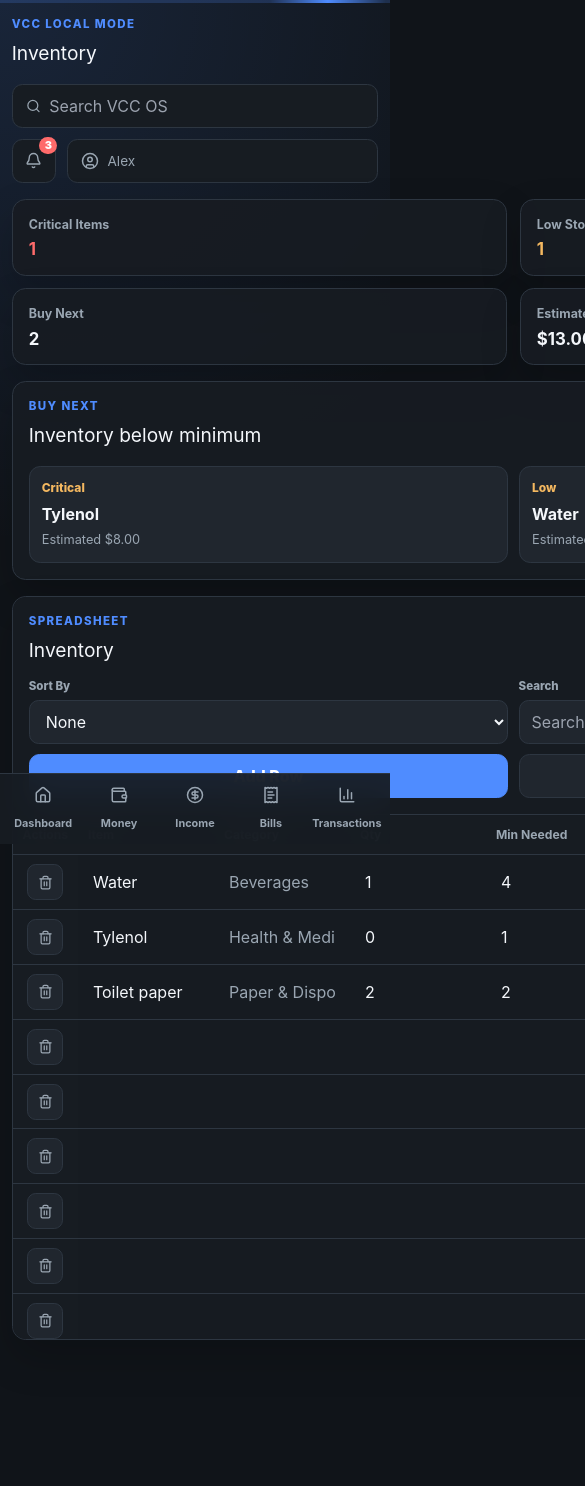
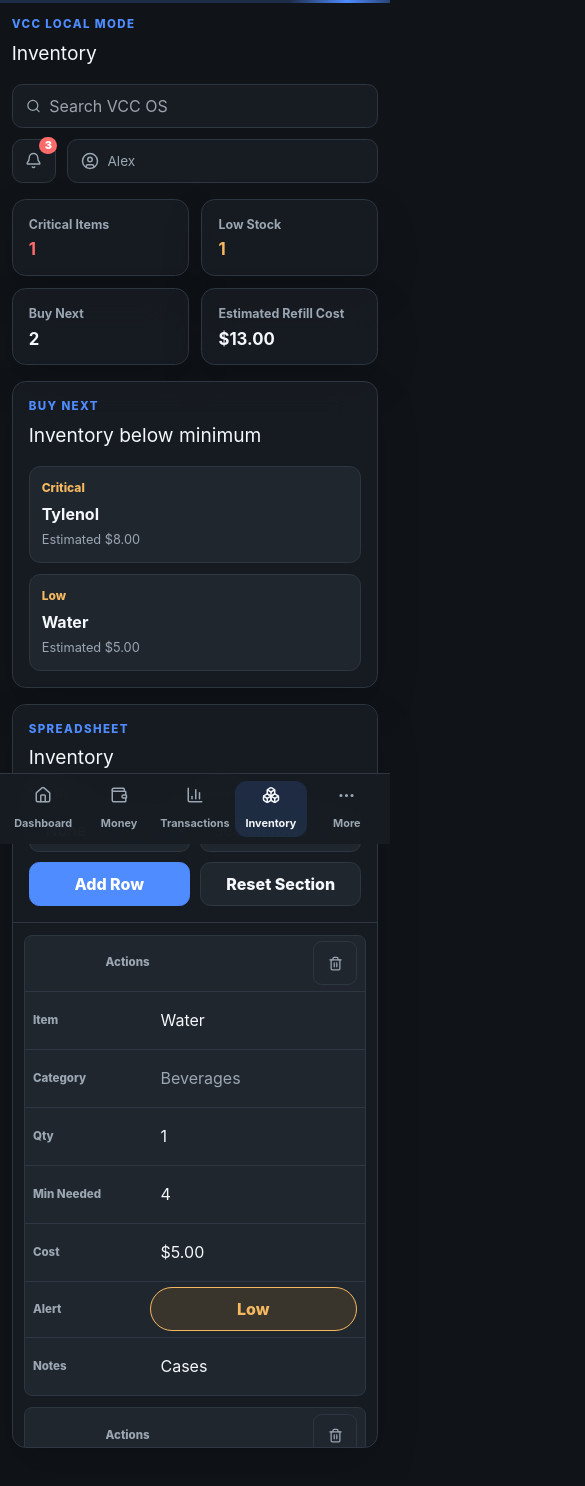
Before and after one commit to itwizzle21-CYBER/vcc-os, a React (Vite) app: page /inventory in a window 390 px wide. Shown: the top 1486 px of the page, 585 px wide, since content can reach past the window. Before the commit the page ends 1436 px from the top, so only its background shows below. Built offline with nearby package versions, Linux system fonts and the light colour scheme.

Commit message:
Polish mobile sheets and add adaptive workspace styles

```diff
--- a/src/App.tsx
+++ b/src/App.tsx
@@ -22,6 +22,7 @@ export default function App() {
     document.documentElement.dataset.theme = data.settings.theme;
     document.documentElement.dataset.accent = data.settings.accent;
     document.documentElement.dataset.density = data.settings.density;
+    document.documentElement.dataset.surface = data.settings.surfaceStyle;
   }, [data]);
 
   function updateData(next: AppData) {
@@ -48,7 +49,7 @@ export default function App() {
   }
 
   return (
-    <AppShell currentPath={path} settings={data.settings} data={data}>
+    <AppShell currentPath={path} settings={data.settings} data={data} onSettingsChange={(settings) => updateData({ ...data, settings })}>
       {path === "/" && <Dashboard financialState={financialState} decisionState={decisionState} settings={data.settings} onSettingsChange={(settings) => updateData({ ...data, settings })} />}
       {path === "/money" && (
         <ModulePage section="money" data={data} financialState={financialState} updateRows={updateRows} updateSort={updateSort} resetSection={handleResetSection} header={<PaycheckPlanner data={data} onChange={updateData} />} />
@@ -200,6 +201,7 @@ function SettingsPage({ data, onChange }: { data: AppData; onChange: (data: AppD
           <SettingSelect label="Theme mode" value={data.settings.theme} options={["dark", "midnight", "slate", "light"]} onChange={(theme) => onChange({ ...data, settings: { ...data.settings, theme: theme as AppData["settings"]["theme"] } })} />
           <SettingSelect label="Accent color" value={data.settings.accent} options={["blue", "green", "gold", "purple", "red"]} onChange={(accent) => onChange({ ...data, settings: { ...data.settings, accent: accent as AppData["settings"]["accent"] } })} />
           <SettingSelect label="Layout density" value={data.settings.density} options={["comfortable", "compact", "ultra"]} onChange={(density) => onChange({ ...data, settings: { ...data.settings, density: density as AppData["settings"]["density"] } })} />
+          <SettingSelect label="Surface style" value={data.settings.surfaceStyle} options={["glass", "neumorphic", "minimal"]} onChange={(surfaceStyle) => onChange({ ...data, settings: { ...data.settings, surfaceStyle: surfaceStyle as AppData["settings"]["surfaceStyle"] } })} />
           <SettingToggle label="Confirm before reset" checked={data.settings.confirmBeforeReset} onChange={(confirmBeforeReset) => onChange({ ...data, settings: { ...data.settings, confirmBeforeReset } })} />
         </div>
       </section>
--- a/src/components/layout/AppShell.tsx
+++ b/src/components/layout/AppShell.tsx
@@ -5,9 +5,12 @@ import {
   CheckCircle2,
   CircleDollarSign,
   ChevronDown,
+  ChevronsLeft,
+  ChevronsRight,
   CreditCard,
   Home,
   Landmark,
+  MoreHorizontal,
   ReceiptText,
   Search,
   Settings,
@@ -37,27 +40,32 @@ export default function AppShell({
   currentPath,
   settings,
   data,
+  onSettingsChange,
 }: {
   children: ReactNode;
   currentPath: string;
   settings: UserSettings;
   data: AppData;
+  onSettingsChange: (settings: UserSettings) => void;
 }) {
   const [brandOpen, setBrandOpen] = useState(false);
+  const [mobileMoreOpen, setMobileMoreOpen] = useState(false);
   const [query, setQuery] = useState("");
   const brandRef = useRef<HTMLDivElement>(null);
+  const mobileMoreRef = useRef<HTMLDivElement>(null);
   const results = useMemo(() => buildSearchResults(data, query), [data, query]);
 
   useEffect(() => {
     function closeOnAway(event: MouseEvent) {
       if (!brandRef.current?.contains(event.target as Node)) setBrandOpen(false);
+      if (!mobileMoreRef.current?.contains(event.target as Node)) setMobileMoreOpen(false);
     }
     document.addEventListener("mousedown", closeOnAway);
     return () => document.removeEventListener("mousedown", closeOnAway);
   }, []);
 
   return (
-    <div className={`app-shell theme-${settings.theme} accent-${settings.accent} density-${settings.density}`}>
+    <div className={`app-shell theme-${settings.theme} accent-${settings.accent} density-${settings.density} ${settings.sidebarCollapsed ? "sidebar-collapsed" : ""}`}>
       <div className="sensor-strip" aria-hidden="true" />
       <aside className="sidebar">
         <div className="brand-wrap" ref={brandRef}>
@@ -77,18 +85,35 @@ export default function AppShell({
             </div>
           )}
         </div>
+        <a className="sidebar-profile" href="/settings" aria-label={`Open ${settings.accountName || "account"} profile`}>
+          <UserCircle size={21} />
+          <span>
+            <strong>{settings.accountName || "Account"}</strong>
+            <small>{settings.profileLabel}</small>
+          </span>
+        </a>
         <nav>
           {nav.map((item) => {
             const Icon = item.icon;
             const active = normalize(currentPath) === item.path || (item.path === "/debt" && currentPath === "/debts");
             return (
-              <a key={item.path} href={item.path} className={active ? "active" : ""}>
+              <a key={item.path} href={item.path} className={active ? "active" : ""} aria-current={active ? "page" : undefined}>
                 <Icon size={18} />
                 <span>{item.label}</span>
               </a>
             );
           })}
         </nav>
+        <button
+          className="sidebar-collapse"
+          type="button"
+          aria-label={settings.sidebarCollapsed ? "Expand sidebar" : "Collapse sidebar"}
+          aria-pressed={settings.sidebarCollapsed}
+          onClick={() => onSettingsChange({ ...settings, sidebarCollapsed: !settings.sidebarCollapsed })}
+        >
+          {settings.sidebarCollapsed ? <ChevronsRight size={18} /> : <ChevronsLeft size={18} />}
+          <span>Collapse</span>
+        </button>
       </aside>
 
       <main className="workspace">
@@ -122,7 +147,7 @@ export default function AppShell({
               <Bell size={17} />
               {settings.notificationsEnabled && <span>3</span>}
             </button>
-            <a className="profile-pill" href="/settings">
+            <a className="profile-pill top-profile" href="/settings">
               <UserCircle size={18} />
               <span>{settings.accountName || "Account Profile"}</span>
             </a>
@@ -131,20 +156,50 @@ export default function AppShell({
         {children}
       </main>
 
-      <nav className="mobile-nav">
-        {nav.slice(0, 5).map((item) => {
+      <nav className="mobile-nav" aria-label="Primary mobile navigation">
+        {[nav[0], nav[1], nav[4], nav[7]].map((item) => {
           const Icon = item.icon;
           const active = normalize(currentPath) === item.path || (item.path === "/debt" && currentPath === "/debts");
           return (
-            <a key={item.path} href={item.path} className={active ? "active" : ""}>
+            <a key={item.path} href={item.path} className={active ? "active" : ""} aria-current={active ? "page" : undefined}>
               <Icon size={18} />
               <span>{item.label}</span>
             </a>
           );
         })}
+        <div className="mobile-more-wrap" ref={mobileMoreRef}>
+          <button
+            type="button"
+            className={mobileMoreOpen || isMorePath(currentPath) ? "active" : ""}
+            aria-expanded={mobileMoreOpen}
+            aria-controls="mobile-more-menu"
+            onClick={() => setMobileMoreOpen((open) => !open)}
+          >
+            <MoreHorizontal size={19} />
+            <span>More</span>
+          </button>
+          {mobileMoreOpen && (
+            <div className="mobile-more-menu" id="mobile-more-menu">
+              {nav.filter((item) => !["/", "/money", "/transactions", "/inventory"].includes(item.path)).map((item) => {
+                const Icon = item.icon;
+                const active = normalize(currentPath) === item.path;
+                return (
+                  <a key={item.path} href={item.path} className={active ? "active" : ""} aria-current={active ? "page" : undefined}>
+                    <Icon size={18} />
+                    <span>{item.label}</span>
+                  </a>
+                );
+              })}
+            </div>
+          )}
+        </div>
       </nav>
     </div>
   );
+}
+
+function isMorePath(path: string) {
+  return !["/", "/money", "/transactions", "/inventory"].includes(normalize(path));
 }
 
 function normalize(path: string) {
--- a/src/components/shared/Spreadsheet.tsx
+++ b/src/components/shared/Spreadsheet.tsx
@@ -1,7 +1,7 @@
 import { Trash2 } from "lucide-react";
 import { useMemo, useRef, useState } from "react";
 import type { SectionConfig, SectionKey, SpreadsheetRow } from "../../lib/types/app";
-import { formatCurrency, isBlankRow } from "../../lib/calculations/currency";
+import { formatCurrency } from "../../lib/calculations/currency";
 
 interface SpreadsheetProps {
   config: SectionConfig;
@@ -26,7 +26,21 @@ export default function Spreadsheet({
 }: SpreadsheetProps) {
   const [search, setSearch] = useState("");
   const [validationMessage, setValidationMessage] = useState("");
+  const [newRowId, setNewRowId] = useState("");
   const tableRef = useRef<HTMLDivElement>(null);
+  const editableColumnKeys = useMemo(
+    () => config.columns.filter((column) => !column.readOnly).map((column) => column.key),
+    [config.columns]
+  );
+  const blankRowIds = useMemo(
+    () =>
+      new Set(
+        rows
+          .filter((row) => editableColumnKeys.every((key) => !String(row.cells[key] || "").trim()))
+          .map((row) => row.id)
+      ),
+    [editableColumnKeys, rows]
+  );
   const visibleRows = useMemo(() => {
     const normalized = rows.map((row) => ({
       ...row,
@@ -34,8 +48,8 @@ export default function Spreadsheet({
         config.columns.map((column) => [column.key, getComputedCell?.(row, column.key) ?? row.cells[column.key] ?? ""])
       ),
     }));
-    const filled = normalized.filter((row) => !isBlankRow(row.cells));
-    const blanks = normalized.filter((row) => isBlankRow(row.cells));
+    const filled = normalized.filter((row) => !blankRowIds.has(row.id));
+    const blanks = normalized.filter((row) => blankRowIds.has(row.id));
     const searched = search.trim()
       ? filled.filter((row) =>
           Object.values(row.cells).some((value) => String(value || "").toLowerCase().includes(search.toLowerCase()))
@@ -45,7 +59,7 @@ export default function Spreadsheet({
       ? [...searched].sort((a, b) => String(a.cells[sortBy] || "").localeCompare(String(b.cells[sortBy] || ""), undefined, { numeric: true }))
       : searched;
     return [...sorted, ...(!search.trim() ? blanks : [])];
-  }, [config.columns, getComputedCell, rows, search, sortBy]);
+  }, [blankRowIds, config.columns, getComputedCell, rows, search, sortBy]);
 
   function updateCell(rowId: string, columnKey: string, value: string) {
     const column = config.columns.find((item) => item.key === columnKey);
@@ -76,10 +90,12 @@ export default function Spreadsheet({
   }
 
   function addRow() {
+    const id = `${config.key}-${Date.now()}`;
+    setNewRowId(id);
     onRowsChange(config.key, [
       ...rows,
       {
-        id: `${config.key}-${Date.now()}`,
+        id,
         cells: Object.fromEntries(config.columns.map((column) => [column.key, ""])),
       },
     ]);
@@ -170,8 +186,8 @@ export default function Spreadsheet({
           </thead>
           <tbody>
             {visibleRows.map((row, rowIndex) => (
-              <tr key={row.id}>
-                <td className="row-actions">
+              <tr key={row.id} className={`${blankRowIds.has(row.id) ? "blank-row" : ""} ${row.id === newRowId ? "new-row" : ""}`}>
+                <td className="row-actions" data-label="Actions">
                   <button type="button" aria-label={`Delete ${config.title} row ${rowIndex + 1}`} onClick={() => deleteRow(row.id)}>
                     <Trash2 size={15} />
                   </button>
@@ -183,7 +199,7 @@ export default function Spreadsheet({
                   if (config.key === "inventory" && column.key === "alert") {
                     const tone = value.toLowerCase();
                     return (
-                      <td key={column.key}>
+                      <td key={column.key} data-label={column.label}>
                         <button
                           type="button"
                           className={`inventory-alert-button ${tone}`}
@@ -198,7 +214,7 @@ export default function Spreadsheet({
                     );
                   }
                   return (
-                    <td key={column.key}>
+                    <td key={column.key} data-label={column.label}>
                       <input
                         data-row-index={rowIndex}
                         data-column-index={columnIndex}
--- a/src/lib/storage/defaultData.ts
+++ b/src/lib/storage/defaultData.ts
@@ -175,6 +175,8 @@ export function createStarterData(): AppData {
       confirmBeforeReset: true,
       widgetOrder: ["total-cash", "money-snapshot", "protected-savings", "command", "balance", "bills", "inventory", "analytics", "activity", "progress", "objectives"],
       hiddenWidgets: [],
+      surfaceStyle: "glass",
+      sidebarCollapsed: false,
     },
   };
 }
@@ -217,6 +219,8 @@ export function createZeroData(): AppData {
       confirmBeforeReset: true,
       widgetOrder: ["total-cash", "money-snapshot", "protected-savings", "command", "balance", "bills", "inventory", "analytics", "activity", "progress", "objectives"],
       hiddenWidgets: [],
+      surfaceStyle: "glass",
+      sidebarCollapsed: false,
     },
   };
 }
--- a/src/lib/types/app.ts
+++ b/src/lib/types/app.ts
@@ -11,6 +11,7 @@ export type SectionKey =
 export type ThemeMode = "dark" | "midnight" | "slate" | "light";
 export type AccentColor = "blue" | "green" | "gold" | "purple" | "red";
 export type Density = "comfortable" | "compact" | "ultra";
+export type SurfaceStyle = "glass" | "neumorphic" | "minimal";
 
 export interface TableColumn {
   key: string;
@@ -57,6 +58,8 @@ export interface UserSettings {
   confirmBeforeReset: boolean;
   widgetOrder: string[];
   hiddenWidgets: string[];
+  surfaceStyle: SurfaceStyle;
+  sidebarCollapsed: boolean;
 }
 
 export interface AppData {
--- a/styles.css
+++ b/styles.css
@@ -20,6 +20,11 @@
   --warn: #f4b860;
   --bad: #ff6b6b;
   --cell-pad: 0.7rem;
+  --dur-fast: 150ms;
+  --dur-base: 220ms;
+  --ease-out: cubic-bezier(0.16, 1, 0.3, 1);
+  --shadow-raised: 0 18px 40px rgba(0, 0, 0, 0.18);
+  --surface-alpha: 94%;
 }
 
 :root[data-theme="midnight"] {
@@ -42,6 +47,21 @@
   --border: #d9e0ea;
   --text: #17202a;
   --muted: #637083;
+  --shadow-raised: 0 14px 34px rgba(48, 60, 78, 0.1);
+}
+
+:root[data-surface="minimal"] {
+  --shadow-raised: none;
+  --surface-alpha: 100%;
+}
+
+:root[data-surface="glass"] {
+  --surface-alpha: 82%;
+}
+
+:root[data-surface="neumorphic"] {
+  --shadow-raised: 9px 9px 22px rgba(0, 0, 0, 0.28), -6px -6px 18px color-mix(in srgb, var(--surface-2) 62%, transparent);
+  --surface-alpha: 100%;
 }
 
 :root[data-accent="green"] { --accent: #40c979; --accent-soft: rgba(64, 201, 121, 0.14); }
@@ -89,6 +109,26 @@ button,
 select,
 input {
   min-height: 44px;
+}
+
+button,
+a,
+input,
+select {
+  transition: transform var(--dur-fast) var(--ease-out), background-color var(--dur-fast) var(--ease-out), border-color var(--dur-fast) var(--ease-out), color var(--dur-fast) var(--ease-out);
+}
+
+button:active,
+a:active {
+  transform: scale(0.98);
+}
+
+button:focus-visible,
+a:focus-visible,
+input:focus-visible,
+select:focus-visible {
+  outline: 3px solid color-mix(in srgb, var(--accent) 78%, white);
+  outline-offset: 2px;
 }
 
 input,
@@ -283,9 +323,63 @@ textarea {
   font-weight: 700;
 }
 
-.mobile-nav a.active {
+.mobile-nav a.active,
+.mobile-nav button.active {
   background: var(--accent-soft);
   color: var(--text);
+}
+
+.mobile-more-wrap {
+  position: relative;
+  min-width: 0;
+}
+
+.mobile-more-wrap > button {
+  display: grid;
+  width: 100%;
+  min-height: 56px;
+  place-items: center;
+  border: 0;
+  border-radius: 0.75rem;
+  background: transparent;
+  color: var(--muted);
+  padding: 0;
+  font-size: 0.68rem;
+  font-weight: 700;
+}
+
+.mobile-more-menu {
+  position: absolute;
+  right: 0;
+  bottom: calc(100% + 0.7rem);
+  display: grid;
+  grid-template-columns: repeat(2, minmax(0, 1fr));
+  width: min(18rem, calc(100vw - 1rem));
+  gap: 0.35rem;
+  border: 1px solid var(--border);
+  border-radius: 0.75rem;
+  background: color-mix(in srgb, var(--surface) 94%, transparent);
+  box-shadow: 0 22px 60px rgba(0, 0, 0, 0.3);
+  padding: 0.5rem;
+  backdrop-filter: blur(24px) saturate(140%);
+  transform-origin: bottom right;
+  animation: mobile-menu-in var(--dur-base) var(--ease-out);
+}
+
+.mobile-more-menu a {
+  display: flex;
+  min-height: 48px;
+  justify-content: flex-start;
+  gap: 0.55rem;
+  padding: 0 0.65rem;
+  font-size: 0.76rem;
+}
+
+@keyframes mobile-menu-in {
+  from {
+    opacity: 0;
+    transform: translateY(8px) scale(0.98);
+  }
 }
 
 .dashboard-board,
@@ -312,7 +406,7 @@ textarea {
   border: 1px solid var(--border);
   border-radius: 0.85rem;
   background: color-mix(in srgb, var(--surface) 92%, transparent);
-  box-shadow: 0 18px 40px rgba(0, 0, 0, 0.18);
+  box-shadow: var(--shadow-raised);
 }
 
 .kpi-card,
@@ -831,8 +925,8 @@ td input[readonly] {
 }
 
 .setting-toggle input {
-  width: 1.25rem;
-  min-height: 1.25rem;
+  width: 1.5rem;
+  min-height: 1.5rem;
 }
 
 .widget-board {
@@ -847,8 +941,8 @@ td input[readonly] {
   overflow: clip;
   border: 1px solid var(--border);
   border-radius: 0.85rem;
-  background: color-mix(in srgb, var(--surface) 94%, transparent);
-  box-shadow: 0 14px 34px rgba(0, 0, 0, 0.15);
+  background: color-mix(in srgb, var(--surface) var(--surface-alpha), transparent);
+  box-shadow: var(--shadow-raised);
   transition: border-color 160ms ease, box-shadow 160ms ease, opacity 160ms ease, transform 160ms ease;
 }
 
@@ -980,7 +1074,72 @@ td input[readonly] {
   margin-top: 1rem;
 }
 
+:root[data-surface="glass"] .dashboard-widget,
+:root[data-surface="glass"] .panel,
+:root[data-surface="glass"] .summary-card,
+:root[data-surface="glass"] .spreadsheet-panel,
+:root[data-surface="glass"] .planner-panel,
+:root[data-surface="glass"] .buy-next-panel,
+:root[data-surface="glass"] .sidebar,
+:root[data-surface="glass"] .mobile-nav {
+  backdrop-filter: blur(22px) saturate(130%);
+}
+
+:root[data-surface="neumorphic"] .dashboard-widget,
+:root[data-surface="neumorphic"] .panel,
+:root[data-surface="neumorphic"] .summary-card,
+:root[data-surface="neumorphic"] .spreadsheet-panel,
+:root[data-surface="neumorphic"] .planner-panel,
+:root[data-surface="neumorphic"] .buy-next-panel {
+  border-color: color-mix(in srgb, var(--surface-2) 78%, var(--border));
+}
+
+.sidebar-profile,
+.sidebar-collapse {
+  display: flex;
+  min-height: 48px;
+  align-items: center;
+  gap: 0.7rem;
+  border: 1px solid var(--border);
+  border-radius: 0.5rem;
+  background: var(--surface-2);
+  color: var(--text);
+  padding: 0.55rem 0.7rem;
+}
+
+.sidebar-profile {
+  margin-bottom: 0.9rem;
+}
+
+.sidebar-profile > span {
+  display: grid;
+  min-width: 0;
+}
+
+.sidebar-profile strong,
+.sidebar-profile small {
+  overflow: hidden;
+  text-overflow: ellipsis;
+  white-space: nowrap;
+}
+
+.sidebar-profile small {
+  color: var(--muted);
+  font-size: 0.72rem;
+}
+
+.sidebar-collapse {
+  justify-content: center;
+  width: 100%;
+  margin-top: 0.7rem;
+  cursor: pointer;
+}
+
 @media (max-width: 57.999rem) {
+  .app-shell {
+    background: var(--bg);
+  }
+
   .workspace {
     padding-inline: clamp(0.7rem, 3vw, 1rem);
   }
@@ -1009,6 +1168,7 @@ td input[readonly] {
 
   .summary-grid {
     grid-template-columns: repeat(2, minmax(0, 1fr));
+    scroll-snap-type: y proximity;
   }
 
   .summary-card {
@@ -1022,6 +1182,7 @@ td input[readonly] {
 
   .spreadsheet-toolbar {
     position: relative;
+    border-radius: 0.5rem 0.5rem 0 0;
   }
 
   .toolbar-controls {
@@ -1041,8 +1202,83 @@ td input[readonly] {
   }
 
   .table-wrap {
+    width: 100%;
     max-height: 62svh;
+    overflow-x: hidden;
+    padding: 0.7rem;
     overscroll-behavior: contain;
+    scroll-snap-type: y proximity;
+    scroll-padding-block: 0.7rem;
+  }
+
+  table {
+    display: block;
+    width: 100%;
+    min-width: 0;
+  }
+
+  thead {
+    display: none;
+  }
+
+  tbody {
+    display: grid;
+    width: 100%;
+    gap: 0.7rem;
+  }
+
+  tbody tr {
+    display: grid;
+    width: 100%;
+    min-width: 0;
+    gap: 0;
+    overflow: hidden;
+    border: 1px solid var(--border);
+    border-radius: 0.5rem;
+    background: var(--surface-2);
+    scroll-snap-align: start;
+    scroll-snap-stop: normal;
+  }
+
+  tbody tr.blank-row:not(.new-row) {
+    display: none;
+  }
+
+  tbody td {
+    display: grid;
+    grid-template-columns: minmax(5.7rem, 36%) minmax(0, 1fr);
+    align-items: center;
+    min-width: 0;
+    border-bottom: 1px solid var(--border);
+    padding: 0.35rem 0.5rem;
+  }
+
+  tbody td::before {
+    content: attr(data-label);
+    color: var(--muted);
+    font-size: 0.72rem;
+    font-weight: 800;
+  }
+
+  tbody td:last-child {
+    border-bottom: 0;
+  }
+
+  tbody td input,
+  .inventory-alert-button {
+    min-width: 0;
+    width: 100%;
+  }
+
+  .row-actions {
+    position: static;
+    justify-items: end;
+    background: transparent;
+  }
+
+  .row-actions button {
+    width: 44px;
+    min-height: 44px;
   }
 
   .widget-controls button {
@@ -1067,6 +1303,43 @@ td input[readonly] {
   .widget-tall {
     grid-row: span 2;
   }
+
+  .app-shell.sidebar-collapsed {
+    grid-template-columns: 5rem minmax(0, 1fr);
+  }
+
+  .sidebar-collapsed .sidebar {
+    padding-inline: 0.65rem;
+  }
+
+  .sidebar-collapsed .brand > div,
+  .sidebar-collapsed .brand > svg,
+  .sidebar-collapsed .sidebar-profile > span,
+  .sidebar-collapsed .sidebar nav a span,
+  .sidebar-collapsed .sidebar-collapse span {
+    display: none;
+  }
+
+  .sidebar-collapsed .brand,
+  .sidebar-collapsed .sidebar-profile,
+  .sidebar-collapsed .sidebar nav a {
+    justify-content: center;
+    padding-inline: 0;
+  }
+
+  .sidebar-collapsed .brand-wrap {
+    margin-bottom: 0.9rem;
+  }
+
+  .sidebar-collapsed .brand-menu {
+    left: 4.3rem;
+    top: 0;
+    width: 12rem;
+  }
+
+  .sidebar-collapsed .top-profile {
+    display: inline-flex;
+  }
 }
 
 @media (prefers-reduced-motion: reduce) {
@@ -1076,6 +1349,15 @@ td input[readonly] {
 
   .dashboard-widget {
     transition: none;
+  }
+
+  *,
+  *::before,
+  *::after {
+    scroll-behavior: auto !important;
+    transition-duration: 0.01ms !important;
+    animation-duration: 0.01ms !important;
+    animation-iteration-count: 1 !important;
   }
 }
 
```
